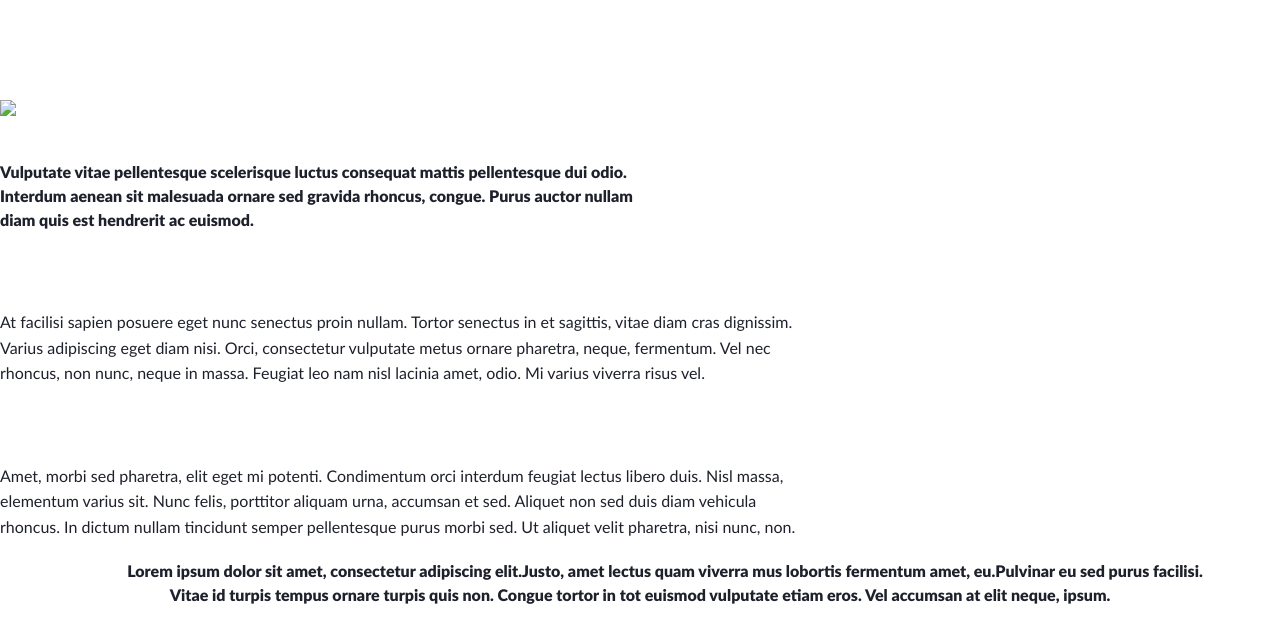
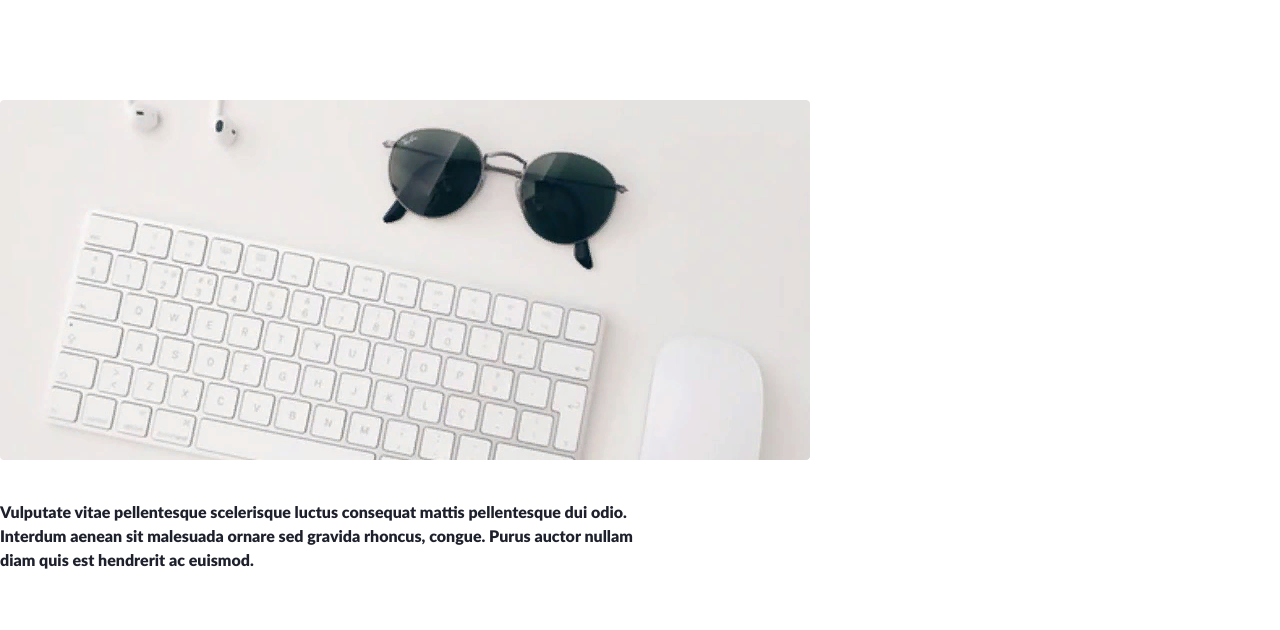
Before and after one commit to KadiRim27/proykt-1, a plain HTML site: page index.html in a window 1280 px wide. Shown: the part 139-769 px from the top of the page. Drawn offline with Linux system fonts and the light colour scheme.

Commit message:
proykt-1
proykt-1

```diff
--- a/index.html
+++ b/index.html
@@ -25,7 +25,7 @@
             <div class="block-items">
 
                 <div class="item-imag">
-                    <img src="img/image.png alt="photo">
+                    <img src="img/image.png"alt="keyboardimage">
                 </div>
                 <br>
                 <br>
```
